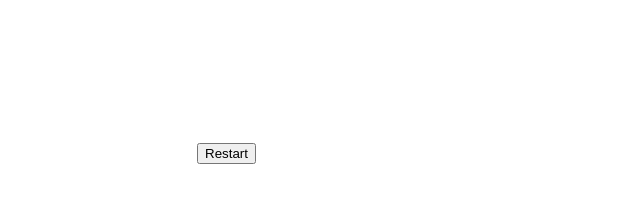
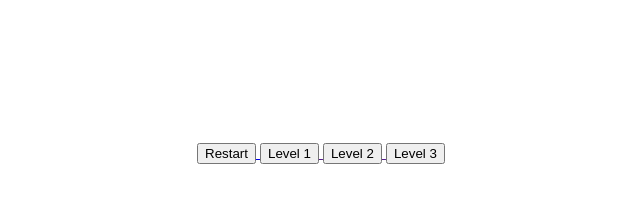
Before and after one commit to BarackObama100/Bit-Fighters, a website: page index.html in a window 1280 px wide. Shown: the whole page, without its empty margins (115-755 px from the left). Drawn offline with Linux system fonts and the light colour scheme.

Commit message:
1 file modified

```diff
--- a/index.html
+++ b/index.html
@@ -2,3 +2,6 @@
 <canvas></canvas>
 <script scr='index.js'></script>
 <a href ="https://bitfighters.stackblitz.io/"> <button class="GFG">Restart </button>
+  <a href =""> <button class="GFG">Level 1 </button>
+    <a href =""> <button class="GFG">Level 2 </button>
+      <a href =""> <button class="GFG">Level 3 </button>
```
